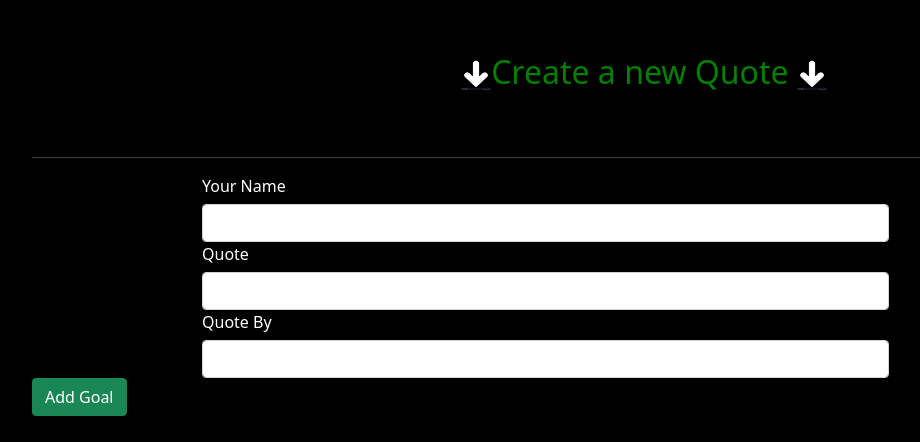
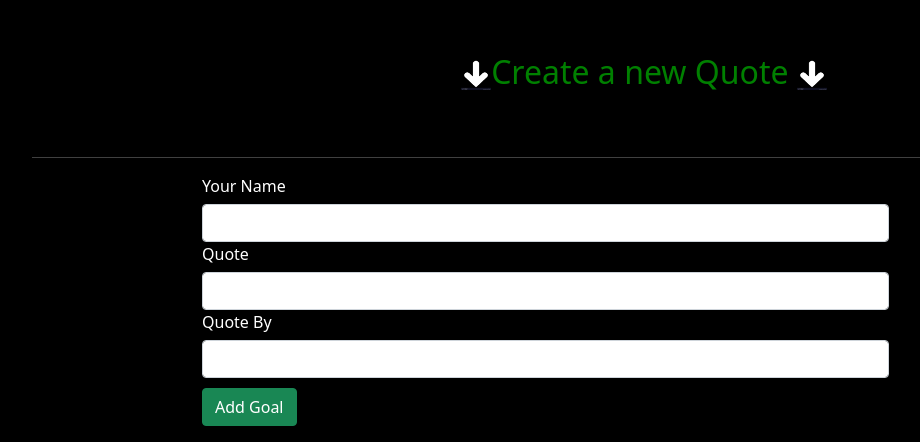
Before and after one commit to diana3664/Quotes, an Angular app: page / in a window 1280 px wide. Shown: the part 904-1346 px from the top of the page, without its empty margins (12-932 px from the left). Built offline with nearby package versions, Linux system fonts and the light colour scheme.

Commit message:
add styling to our submit button

```diff
--- a/src/app/components/quote-form/quote-form.component.css
+++ b/src/app/components/quote-form/quote-form.component.css
@@ -20,3 +20,7 @@ h2{
   width: 70%;
   padding-left: 170px;
 }
+#submitQuote{
+  margin-left: 170px;
+  margin-top: 10px;
+}
--- a/src/app/components/quote-form/quote-form.component.html
+++ b/src/app/components/quote-form/quote-form.component.html
@@ -26,6 +26,6 @@
           <p>author required</p>
         </div>
       </div>
-      <button type="submit" class="btn btn-success">Add Goal</button>
+      <button id="submitQuote" type="submit" class="btn btn-success">Add Goal</button>
   </form>
 </div>
```
